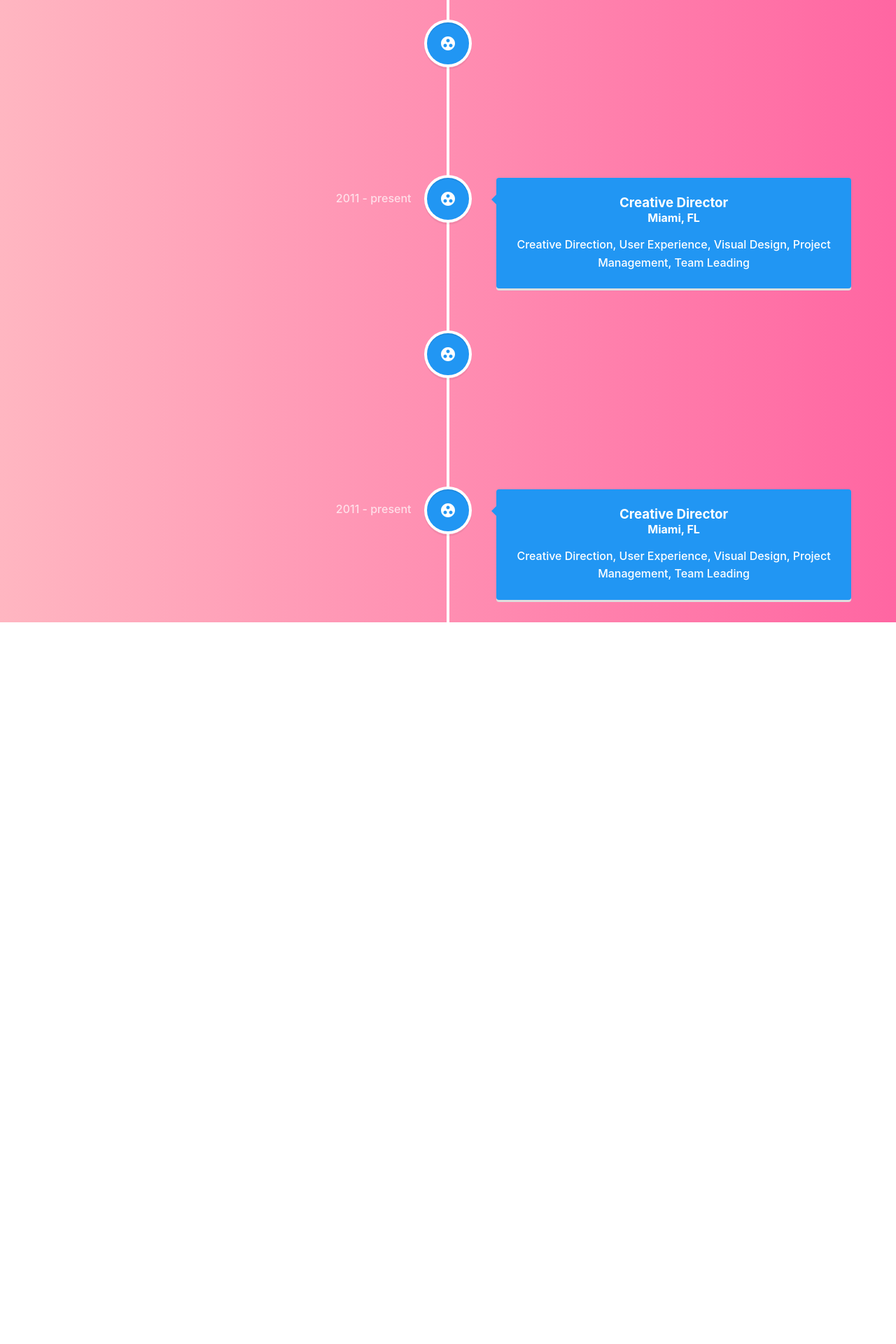
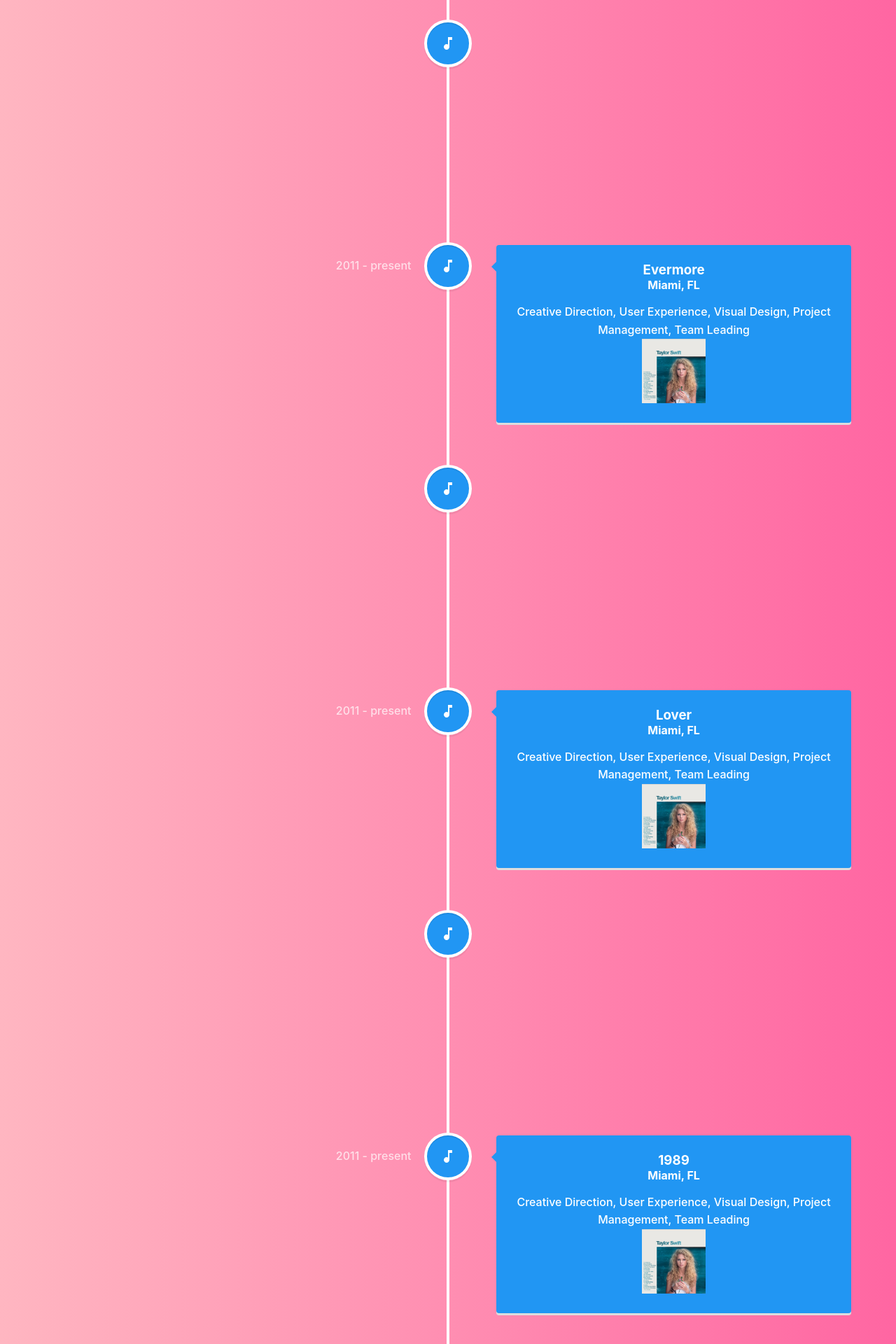
Before and after one commit to DonMMK/TayTayTree, a React (Create React App) app: page / in a window 1280 px wide. Shown: the top 1920 px of the page at 70% size. Before the commit the page ends 889 px from the top, so only its background shows below. Built offline with nearby package versions, Linux system fonts and the light colour scheme.

Commit message:
Update TimelineTree.jsx

```diff
--- a/src/components/timelineTree/TimelineTree.jsx
+++ b/src/components/timelineTree/TimelineTree.jsx
@@ -1,24 +1,81 @@
 import React from 'react';
 import { VerticalTimeline, VerticalTimelineElement } from 'react-vertical-timeline-component';
 import 'react-vertical-timeline-component/style.min.css';
-import GroupWorkIcon from '@mui/icons-material/GroupWork';
+import MusicNoteIcon from '@mui/icons-material/MusicNote';
 import './TimelineTree.css';
+import taylorswift from '../assets/taylorswift.jpg';
+
+
 
 export function timelineTree() {
   return (
     <div className="timeline-wrapper">
       <VerticalTimeline>
+
       <VerticalTimelineElement
         className="vertical-timeline-element--work"
         contentStyle={{ background: 'rgb(33, 150, 243)', color: '#fff' }}
         contentArrowStyle={{ borderRight: '7px solid rgb(33, 150, 243)' }}
         date="2011 - present"
         iconStyle={{ background: 'rgb(33, 150, 243)', color: '#fff' }}
-        icon={<GroupWorkIcon />}
+        icon={<MusicNoteIcon />}
       >
-        <h3 className="vertical-timeline-element-title">Creative Director</h3>
+        <h3 className="vertical-timeline-element-title">Midnights</h3>
         <h4 className="vertical-timeline-element-subtitle">Miami, FL</h4>
         <p>Creative Direction, User Experience, Visual Design, Project Management, Team Leading</p>
+        <img src={taylorswift} alt="Album Cover" style={{ width: '20%', height: '20%' }} />
+      </VerticalTimelineElement>
+      <VerticalTimelineElement
+        className="vertical-timeline-element--work"
+        contentStyle={{ background: 'rgb(33, 150, 243)', color: '#fff' }}
+        contentArrowStyle={{ borderRight: '7px solid rgb(33, 150, 243)' }}
+        date="2011 - present"
+        iconStyle={{ background: 'rgb(33, 150, 243)', color: '#fff' }}
+        icon={<MusicNoteIcon />}
+      >
+        <h3 className="vertical-timeline-element-title">Evermore</h3>
+        <h4 className="vertical-timeline-element-subtitle">Miami, FL</h4>
+        <p>Creative Direction, User Experience, Visual Design, Project Management, Team Leading</p>
+        <img src={taylorswift} alt="Album Cover" style={{ width: '20%', height: '20%' }} />
+      </VerticalTimelineElement>
+      <VerticalTimelineElement
+        className="vertical-timeline-element--work"
+        contentStyle={{ background: 'rgb(33, 150, 243)', color: '#fff' }}
+        contentArrowStyle={{ borderRight: '7px solid rgb(33, 150, 243)' }}
+        date="2011 - present"
+        iconStyle={{ background: 'rgb(33, 150, 243)', color: '#fff' }}
+        icon={<MusicNoteIcon />}
+      >
+        <h3 className="vertical-timeline-element-title">Folklore</h3>
+        <h4 className="vertical-timeline-element-subtitle">Miami, FL</h4>
+        <p>Creative Direction, User Experience, Visual Design, Project Management, Team Leading</p>
+        <img src={taylorswift} alt="Album Cover" style={{ width: '20%', height: '20%' }} />
+      </VerticalTimelineElement>
+      <VerticalTimelineElement
+        className="vertical-timeline-element--work"
+        contentStyle={{ background: 'rgb(33, 150, 243)', color: '#fff' }}
+        contentArrowStyle={{ borderRight: '7px solid rgb(33, 150, 243)' }}
+        date="2011 - present"
+        iconStyle={{ background: 'rgb(33, 150, 243)', color: '#fff' }}
+        icon={<MusicNoteIcon />}
+      >
+        <h3 className="vertical-timeline-element-title">Lover</h3>
+        <h4 className="vertical-timeline-element-subtitle">Miami, FL</h4>
+        <p>Creative Direction, User Experience, Visual Design, Project Management, Team Leading</p>
+        <img src={taylorswift} alt="Album Cover" style={{ width: '20%', height: '20%' }} />
+      </VerticalTimelineElement>
+      <VerticalTimelineElement
+        className="vertical-timeline-element--work"
+        contentStyle={{ background: 'rgb(33, 150, 243)', color: '#fff' }}
+        contentArrowStyle={{ borderRight: '7px solid rgb(33, 150, 243)' }}
+        date="2011 - present"
+        iconStyle={{ background: 'rgb(33, 150, 243)', color: '#fff' }}
+        icon={<MusicNoteIcon />}
+      >
+        <h3 className="vertical-timeline-element-title">Reputation</h3>
+        <h4 className="vertical-timeline-element-subtitle">Miami, FL</h4>
+        <p>Creative Direction, User Experience, Visual Design, Project Management, Team Leading</p>
+        <img src={taylorswift} alt="Album Cover" style={{ width: '20%', height: '20%' }} />
       </VerticalTimelineElement>
 
       <VerticalTimelineElement
@@ -27,11 +84,12 @@ export function timelineTree() {
         contentArrowStyle={{ borderRight: '7px solid rgb(33, 150, 243)' }}
         date="2011 - present"
         iconStyle={{ background: 'rgb(33, 150, 243)', color: '#fff' }}
-        icon={<GroupWorkIcon />}
+        icon={<MusicNoteIcon />}
       >
-        <h3 className="vertical-timeline-element-title">Creative Director</h3>
+        <h3 className="vertical-timeline-element-title">1989</h3>
         <h4 className="vertical-timeline-element-subtitle">Miami, FL</h4>
         <p>Creative Direction, User Experience, Visual Design, Project Management, Team Leading</p>
+        <img src={taylorswift} alt="Album Cover" style={{ width: '20%', height: '20%' }} />
       </VerticalTimelineElement>
 
       <VerticalTimelineElement
@@ -40,11 +98,12 @@ export function timelineTree() {
         contentArrowStyle={{ borderRight: '7px solid rgb(33, 150, 243)' }}
         date="2011 - present"
         iconStyle={{ background: 'rgb(33, 150, 243)', color: '#fff' }}
-        icon={<GroupWorkIcon />}
+        icon={<MusicNoteIcon />}
       >
-        <h3 className="vertical-timeline-element-title">Creative Director</h3>
+        <h3 className="vertical-timeline-element-title">Red</h3>
         <h4 className="vertical-timeline-element-subtitle">Miami, FL</h4>
         <p>Creative Direction, User Experience, Visual Design, Project Management, Team Leading</p>
+        <img src={taylorswift} alt="Album Cover" style={{ width: '20%', height: '20%' }} />
       </VerticalTimelineElement>
 
       <VerticalTimelineElement
@@ -53,11 +112,41 @@ export function timelineTree() {
         contentArrowStyle={{ borderRight: '7px solid rgb(33, 150, 243)' }}
         date="2011 - present"
         iconStyle={{ background: 'rgb(33, 150, 243)', color: '#fff' }}
-        icon={<GroupWorkIcon />}
+        icon={<MusicNoteIcon />}
       >
-        <h3 className="vertical-timeline-element-title">Creative Director</h3>
+        <h3 className="vertical-timeline-element-title">Speak Now</h3>
         <h4 className="vertical-timeline-element-subtitle">Miami, FL</h4>
         <p>Creative Direction, User Experience, Visual Design, Project Management, Team Leading</p>
+        <img src={taylorswift} alt="Album Cover" style={{ width: '20%', height: '20%' }} />
+      </VerticalTimelineElement>
+
+
+      <VerticalTimelineElement
+        className="vertical-timeline-element--work"
+        contentStyle={{ background: 'rgb(33, 150, 243)', color: '#fff' }}
+        contentArrowStyle={{ borderRight: '7px solid rgb(33, 150, 243)' }}
+        date="2011 - present"
+        iconStyle={{ background: 'rgb(33, 150, 243)', color: '#fff' }}
+        icon={<MusicNoteIcon />}
+      >
+        <h3 className="vertical-timeline-element-title">Fearless</h3>
+        <h4 className="vertical-timeline-element-subtitle">Miami, FL</h4>
+        <p>Creative Direction, User Experience, Visual Design, Project Management, Team Leading</p>
+        <img src={taylorswift} alt="Album Cover" style={{ width: '20%', height: '20%' }} />
+      </VerticalTimelineElement>
+
+      <VerticalTimelineElement
+        className="vertical-timeline-element--work"
+        contentStyle={{ background: 'rgb(33, 150, 243)', color: '#fff' }}
+        contentArrowStyle={{ borderRight: '7px solid rgb(33, 150, 243)' }}
+        date="2011 - present"
+        iconStyle={{ background: 'rgb(33, 150, 243)', color: '#fff' }}
+        icon={<MusicNoteIcon />}
+      >
+        <h3 className="vertical-timeline-element-title">Taylor Swift</h3>
+        <h4 className="vertical-timeline-element-subtitle">Miami, FL</h4>
+        <p>Creative Direction, User Experience, Visual Design, Project Management, Team Leading</p>
+        <img src={taylorswift} alt="Album Cover" style={{ width: '20%', height: '20%' }} />
       </VerticalTimelineElement>
 
 
```
